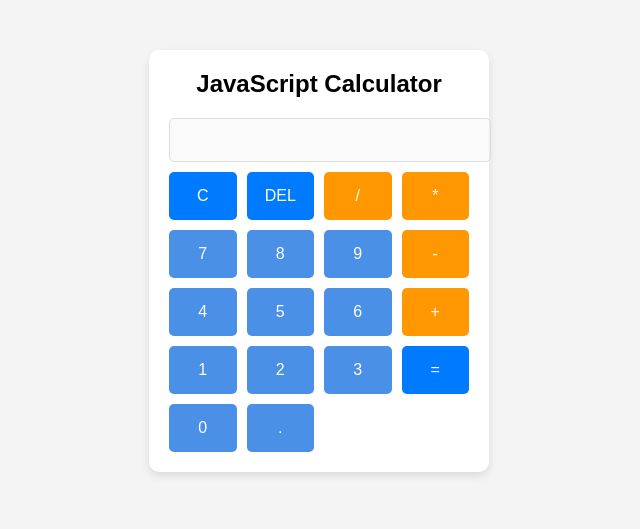
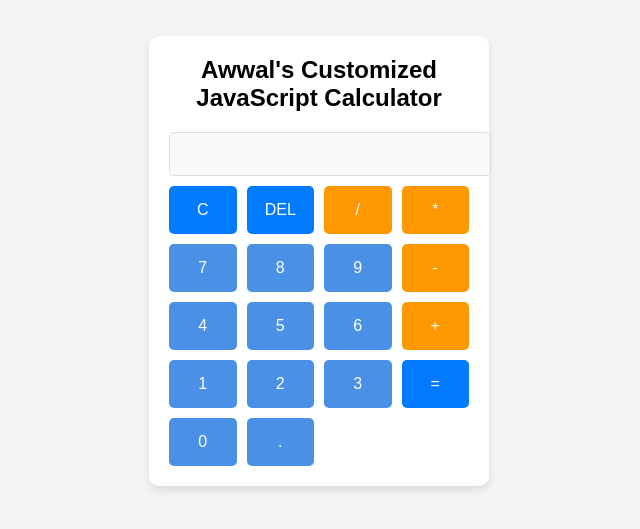
Before and after one commit to awwalhalima95/calculator, a plain HTML site: page index.html in a window 1280 px wide. Shown: the part 139-668 px from the top of the page, without its empty margins (321-961 px from the left). Drawn offline with Linux system fonts and the light colour scheme.

Commit message:
Update index.html

```diff
--- a/index.html
+++ b/index.html
@@ -9,7 +9,7 @@
 <body>
 
     <div class="container">
-        <h1>JavaScript Calculator</h1>
+        <h1>Awwal's Customized JavaScript Calculator</h1>
         <div id="calculator">
           <input type="text" id="display" disabled>
           <div class="buttons">
```
